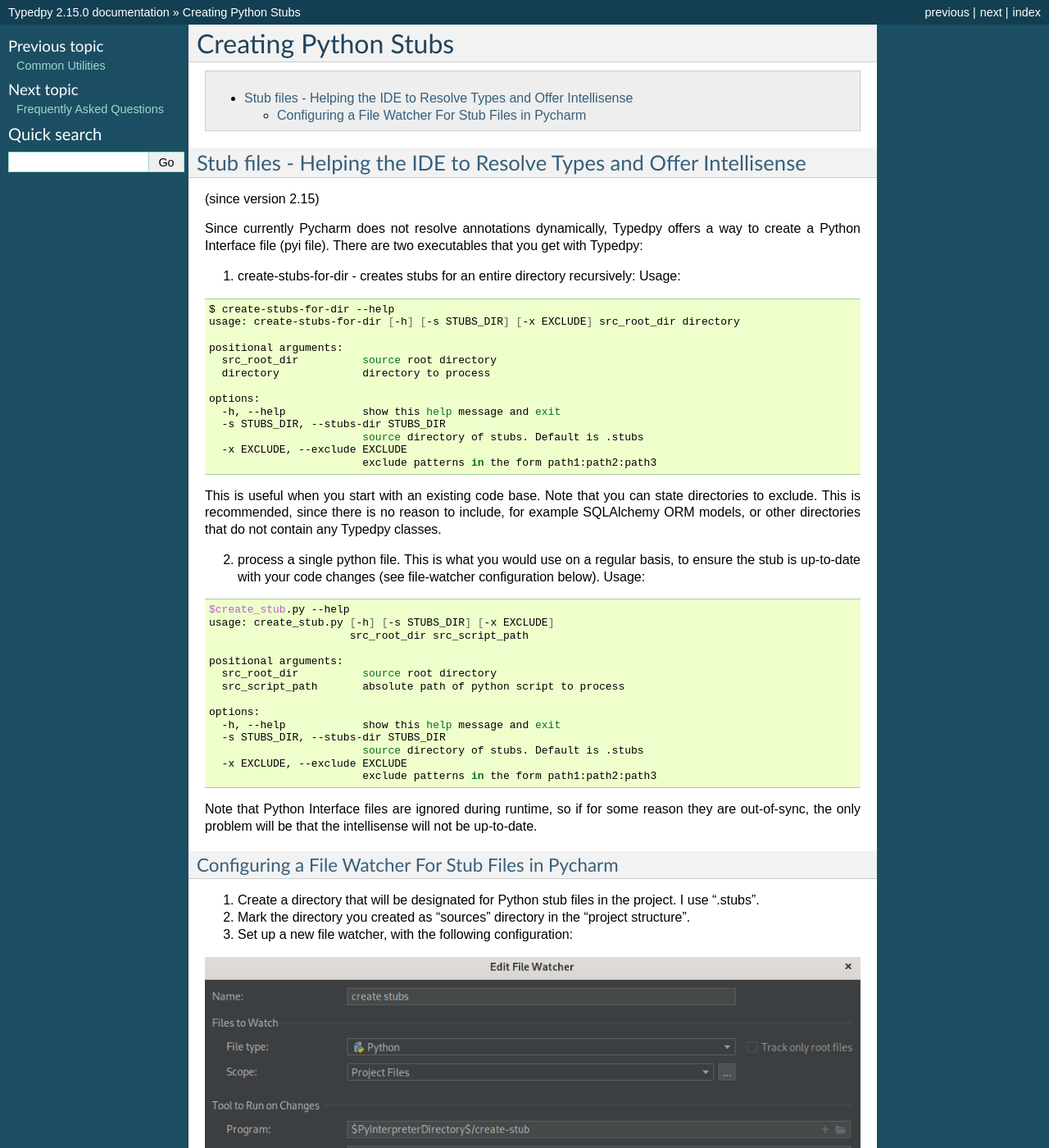
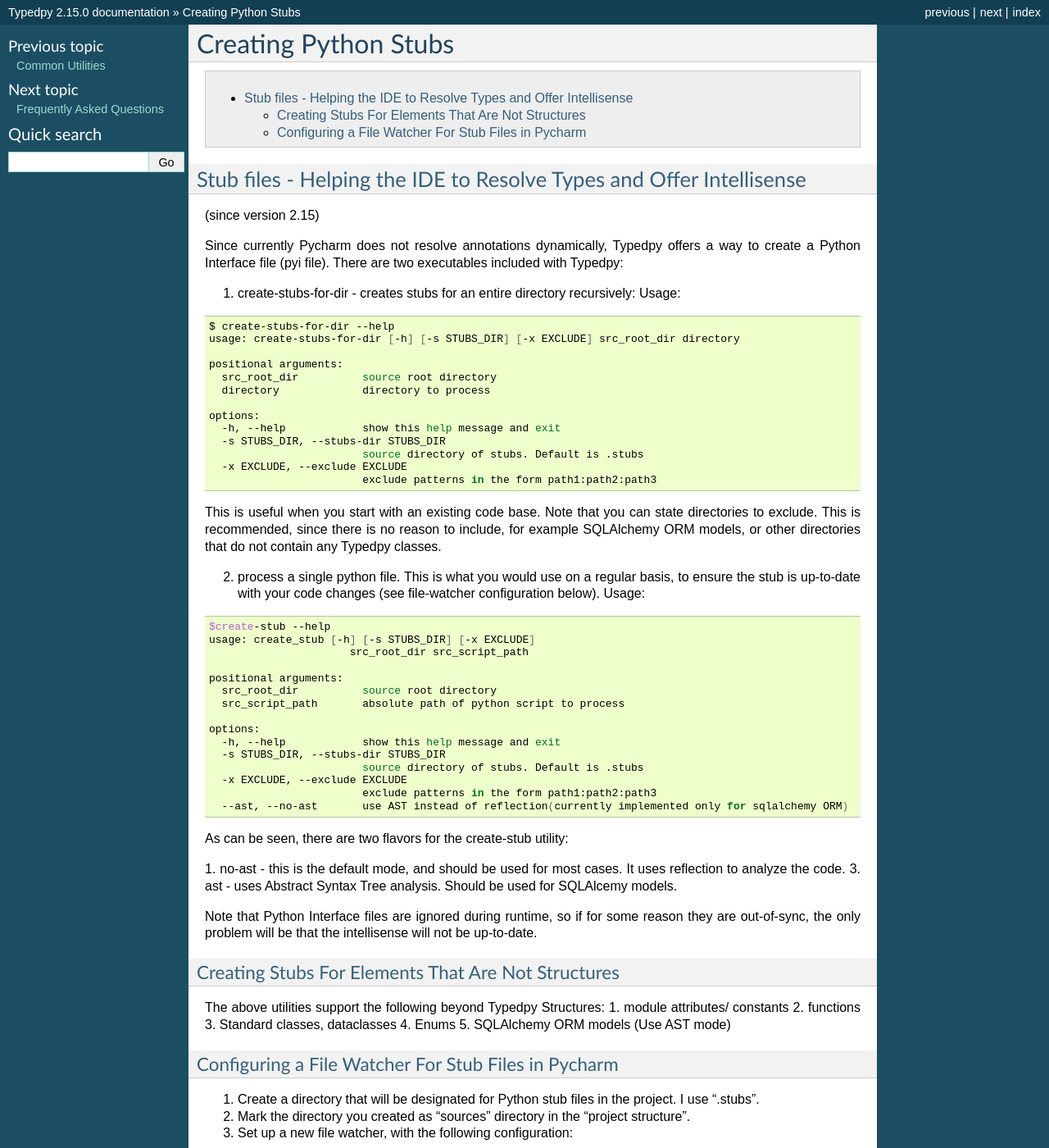
Before and after one commit to loyada/typedpy, a Sphinx documentation site: the page built from docs/stubs.rst, in a window 1280 px wide and 1400 px high. Shown: the whole window at 82% size. Built offline with Sphinx 7.4.7, drawn with Linux system fonts in a browser that asks for light colours; some of the changed text lies outside the part shown.

Commit message:
support dataclass. doc

```diff
--- a/docs/stubs.rst
+++ b/docs/stubs.rst
@@ -12,7 +12,7 @@
 (since version 2.15)
 
 Since currently Pycharm does not resolve annotations dynamically, Typedpy offers a way to create a Python Interface file
-(pyi file). There are two executables that you get with Typedpy:
+(pyi file). There are two executables included with Typedpy:
 
 1. create-stubs-for-dir - creates stubs for an entire directory recursively:
    Usage:
@@ -43,8 +43,8 @@
 
 .. code-block:: bash
 
-    $create_stub.py --help
-    usage: create_stub.py [-h] [-s STUBS_DIR] [-x EXCLUDE]
+    $create-stub --help
+    usage: create_stub [-h] [-s STUBS_DIR] [-x EXCLUDE]
                           src_root_dir src_script_path
 
     positional arguments:
@@ -57,12 +57,29 @@
                             source directory of stubs. Default is .stubs
       -x EXCLUDE, --exclude EXCLUDE
                             exclude patterns in the form path1:path2:path3
+      --ast, --no-ast       use AST instead of reflection(currently implemented only for sqlalchemy ORM)
 
 
+
+As can be seen, there are two flavors for the create-stub utility:
+
+1. no-ast - this is the default mode, and should be used for most cases. It uses reflection to analyze the code.
+3. ast - uses Abstract Syntax Tree analysis. Should be used for SQLAlcemy models.
 
 
 Note that Python Interface files are ignored during runtime, so if for some reason they are out-of-sync, the only
 problem will be that the intellisense will not be up-to-date.
+
+
+
+Creating Stubs For Elements That Are Not Structures
+---------------------------------------------------
+The above utilities support the following beyond Typedpy Structures:
+1. module attributes/ constants
+2. functions
+3. Standard classes, dataclasses
+4. Enums
+5. SQLAlchemy ORM models (Use AST mode)
 
 
 
```
Also changed, not shown: other parts of docs/stubs.rst (+1 -1 lines), 3 other files.
